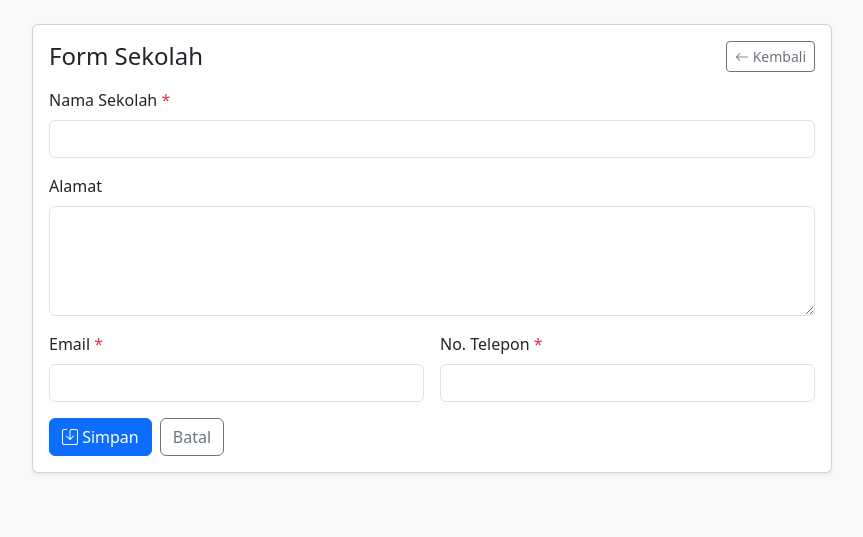
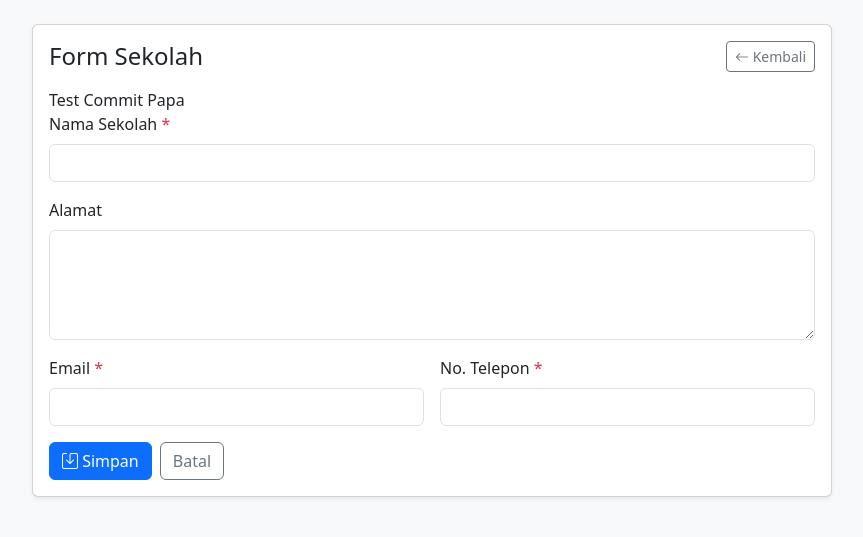
Before and after one commit to bluerum16/Project-Perpustakaan, a CodeIgniter 4 app: the page made by app/Views/sekolah/form.php in a window 1280 px wide. Shown: the top 537 px of the page, without its empty margins (208-1071 px from the left). Run offline with PHP 8.4 and a stand-in for CodeIgniter, Linux system fonts and the light colour scheme; the template is opened without the code that fills it, so the values that code supplies are empty; some libraries are stand-ins or nearby versions.

Commit message:
Test commit
Test commit

```diff
--- a/app/Views/sekolah/form.php
+++ b/app/Views/sekolah/form.php
@@ -18,7 +18,7 @@
           <i class="bi bi-arrow-left"></i> Kembali
         </a>
       </div>
-
+Test Commit Papa
       <!-- Tampilkan error validation -->
       <?php
       if (session()->getFlashdata('validation'))
```
